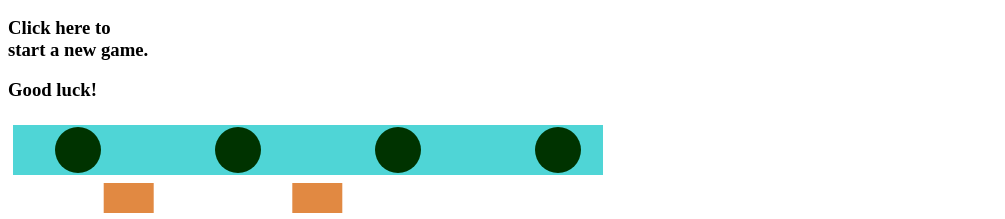
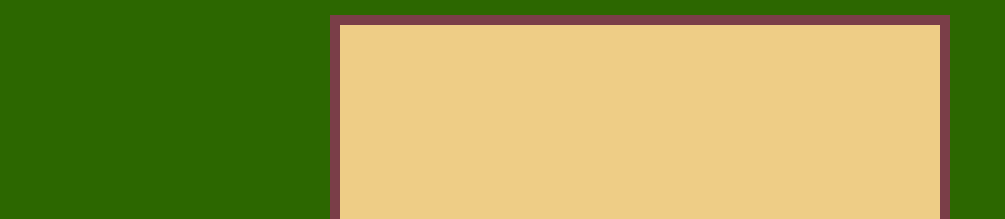
Before and after one commit to ActionJonny/Frogger, a website: page index.html in a window 1280 px wide. Shown: the part 148-367 px from the top of the page, without its empty margins (0-1005 px from the left). Drawn offline with Linux system fonts and the light colour scheme; the site is published under a folder, as on GitHub Pages, so addresses that start at the root find nothing.

Commit message:
updating file routes for gh-pages

```diff
--- a/index.html
+++ b/index.html
@@ -2,8 +2,8 @@
 <html>
 <head>
   <meta charset="utf-8">
-  <link rel="stylesheet" href="/lib/reset.css">
-  <link rel="stylesheet" href="/lib/styles.css">
+  <link rel="stylesheet" href="./lib/reset.css">
+  <link rel="stylesheet" href="./lib/styles.css">
   <link href="https://fonts.googleapis.com/css?family=Press+Start+2P" rel="stylesheet">
   <title>Frogging</title>
 </head>
```
Also changed, not shown: README.md.
